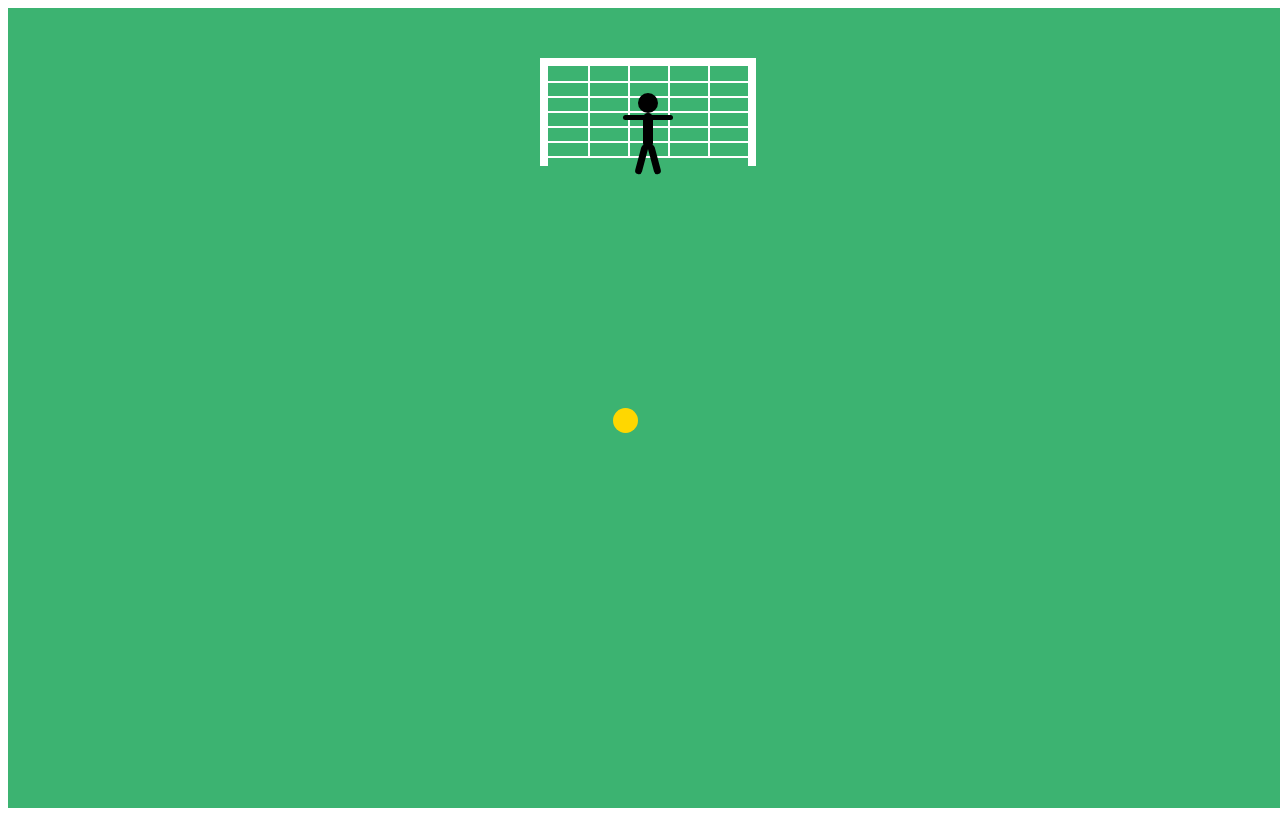
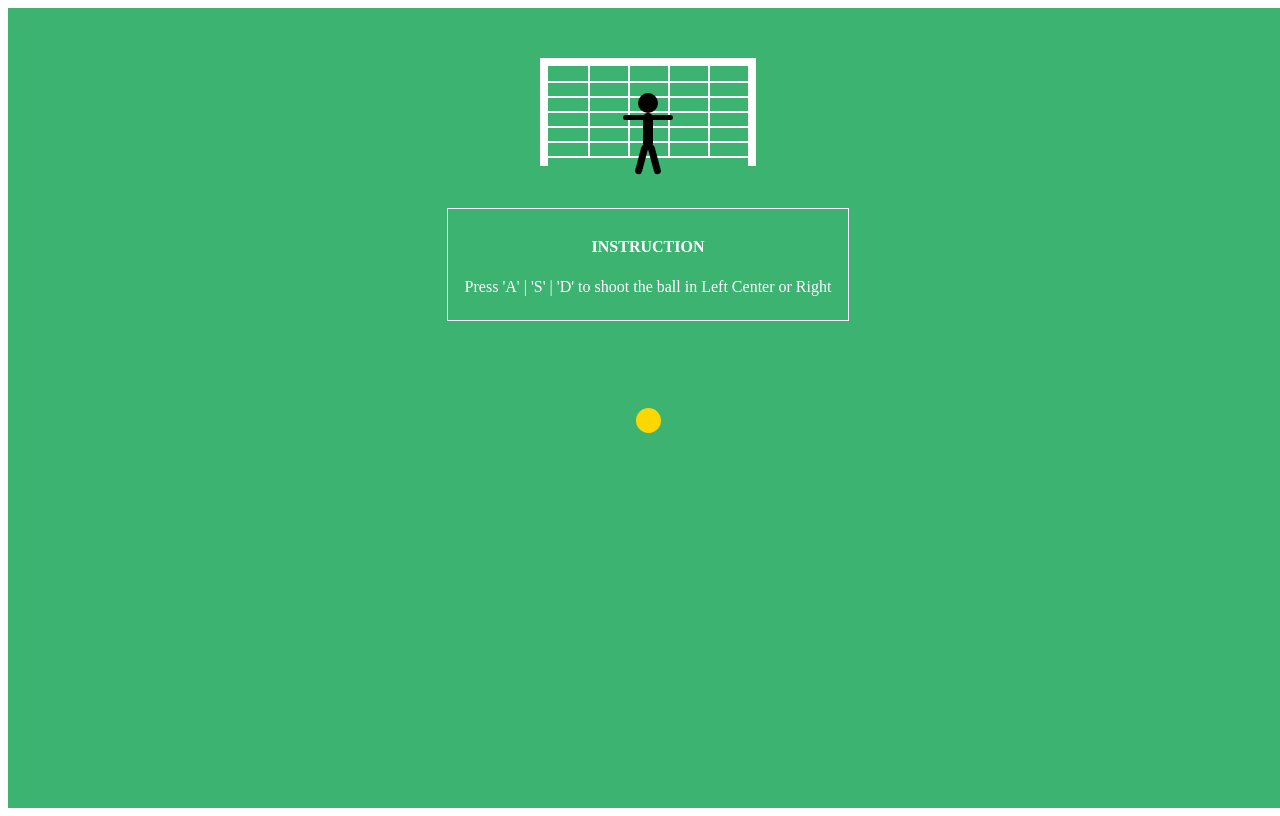
Before and after one commit to thaiphison123/typescript-football, a website: page index.html in a window 1280 px wide. Drawn offline with Linux system fonts and the light colour scheme.

Commit message:
3 files modified

```diff
--- a/index.html
+++ b/index.html
@@ -24,4 +24,8 @@
   <div class="attack">
     <div class="ball" id="ballMove"></div>
   </div>
+  <div class="instruction">
+    <h4>INSTRUCTION</h4>
+    <p>Press 'A' | 'S' | 'D' to shoot the ball in Left Center or Right</p>
+  </div>
 </div>
--- a/style.css
+++ b/style.css
@@ -183,6 +183,23 @@
   width: 25px;
   height: 25px;
   border-radius: 50%;
-  left: 47.3%;
-  top: 400px;
+  left: 0;
+  top: 0;
+  right: 0;
+  bottom:0;
+  margin: 400px auto;
 }
+.container .instruction{
+  position: relative;
+  border: 1px solid white;
+  width: 30vw;
+  text-align: center;
+  height: auto;
+  color: white;
+  padding: 0.5rem;
+  left: 0;
+  top: 200px;
+  right: 0;
+  bottom:0;
+  margin:  0 auto;
+}
```
Also changed, not shown: index.ts (+8 -8 lines).
